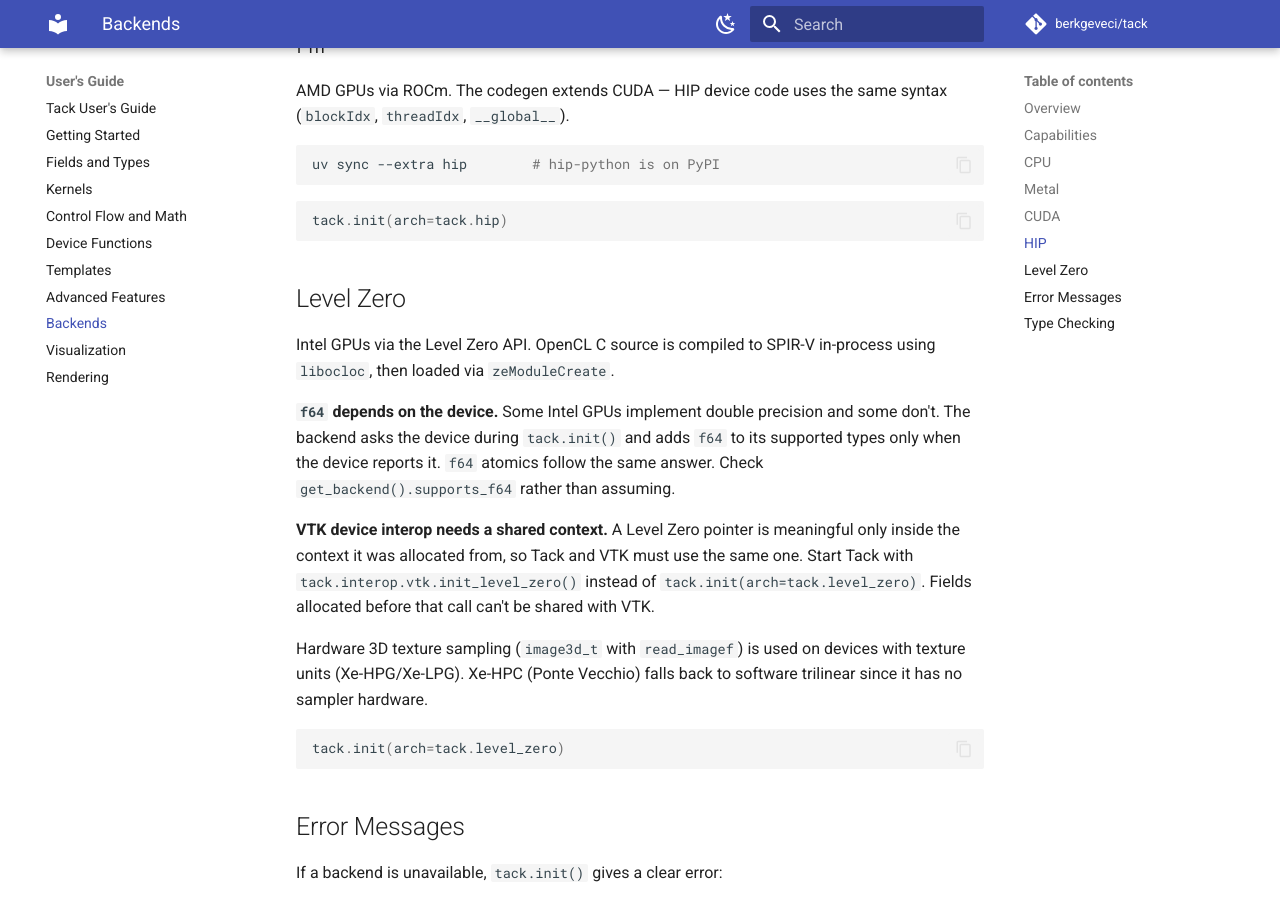
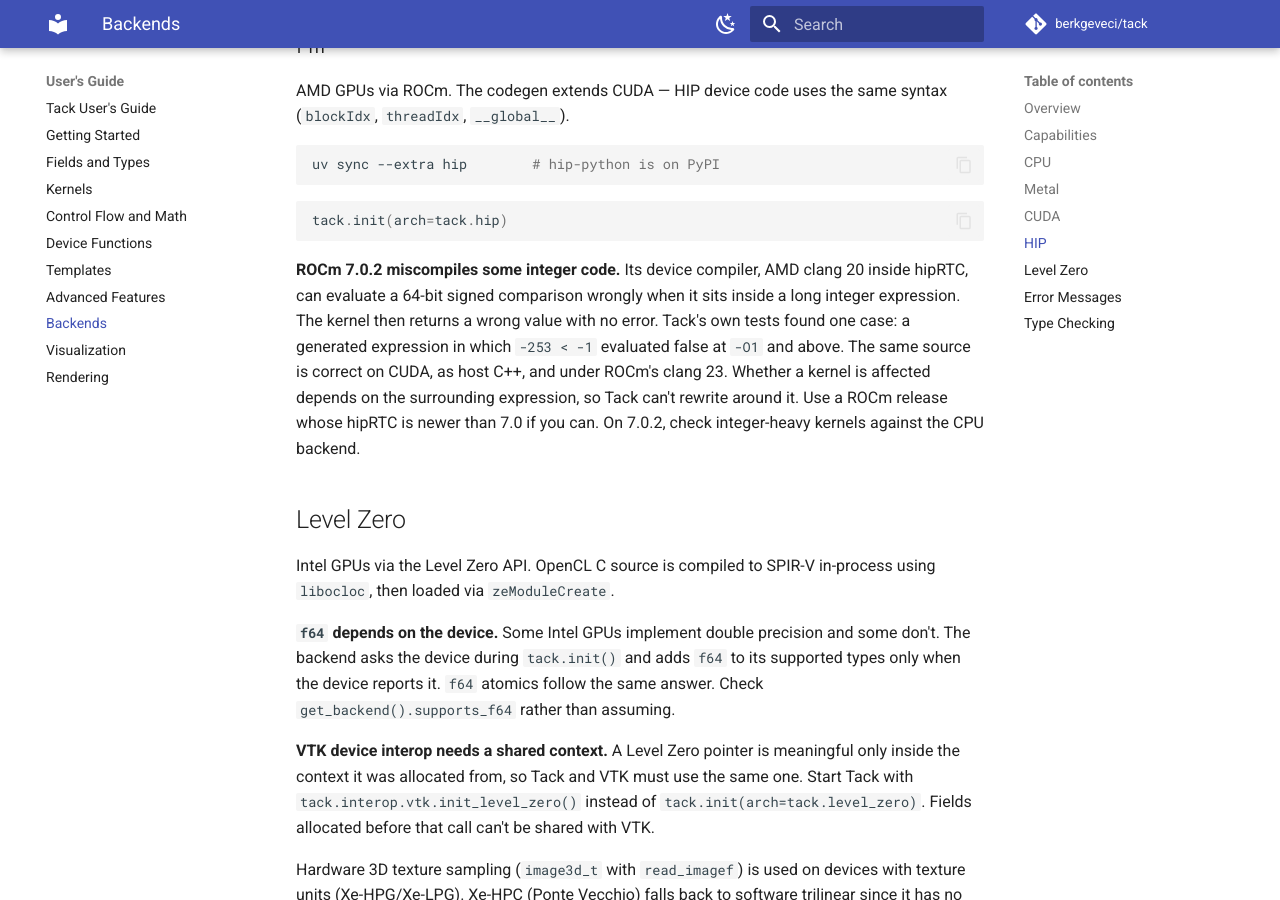
Before and after one commit to berkgeveci/tack, an MkDocs documentation site: the page built from docs/users-guide/08-backends.md, in a window 1280 px wide and 900 px high, scrolled down 2897 px. Built offline with MkDocs 1.6.1 and Material for MkDocs 9.7.7, drawn with Linux system fonts in a browser that asks for light colours; comment, search, counter and statistics services are not loaded.

Commit message:
Document ROCm 7.0.2's integer miscompile as a known limitation
The RC1 run on an MI300X found ROCm 7.0.2's device compiler evaluating
a 64-bit signed comparison wrongly inside a generated integer
expression. Describe it for users in the backends guide, record the
diagnosis and the strict expected-failure marker in the HIP design
section, and state in the conformance page the one condition under
which a numerical failure may carry such a marker. Record the CPU/HIP
result at 745e01f.

````diff
--- a/docs/users-guide/08-backends.md
+++ b/docs/users-guide/08-backends.md
@@ -119,6 +119,17 @@
 tack.init(arch=tack.hip)
 ```
 
+**ROCm 7.0.2 miscompiles some integer code.** Its device compiler, AMD
+clang 20 inside hipRTC, can evaluate a 64-bit signed comparison wrongly
+when it sits inside a long integer expression. The kernel then returns a
+wrong value with no error. Tack's own tests found one case: a generated
+expression in which `-253 < -1` evaluated false at `-O1` and above. The
+same source is correct on CUDA, as host C++, and under ROCm's clang 23.
+Whether a kernel is affected depends on the surrounding expression, so
+Tack can't rewrite around it. Use a ROCm release whose hipRTC is newer
+than 7.0 if you can. On 7.0.2, check integer-heavy kernels against the CPU
+backend.
+
 ## Level Zero
 
 Intel GPUs via the Level Zero API. OpenCL C source is compiled to SPIR-V
````
Also changed, not shown: docs/contracts/conformance.md (+9 -1 lines), docs/design/backend-implementations.md (+11 -0 lines).
